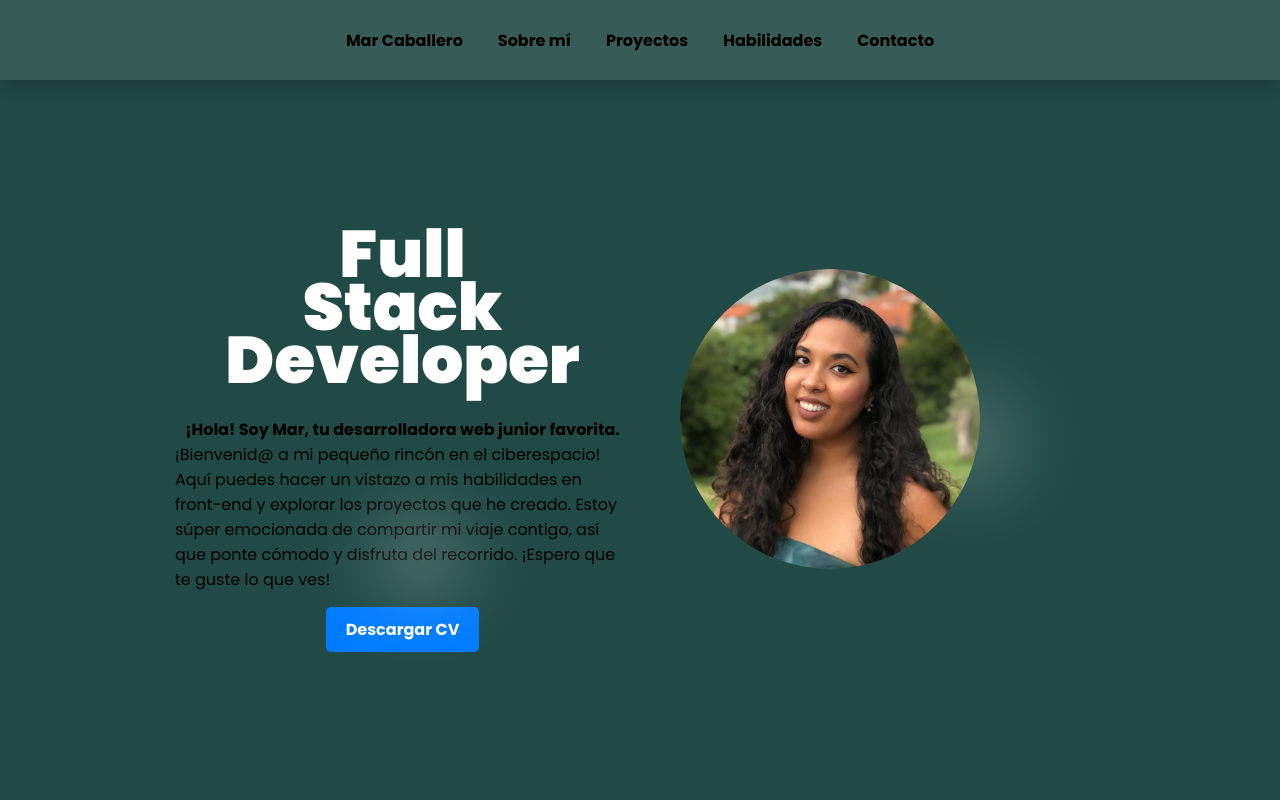
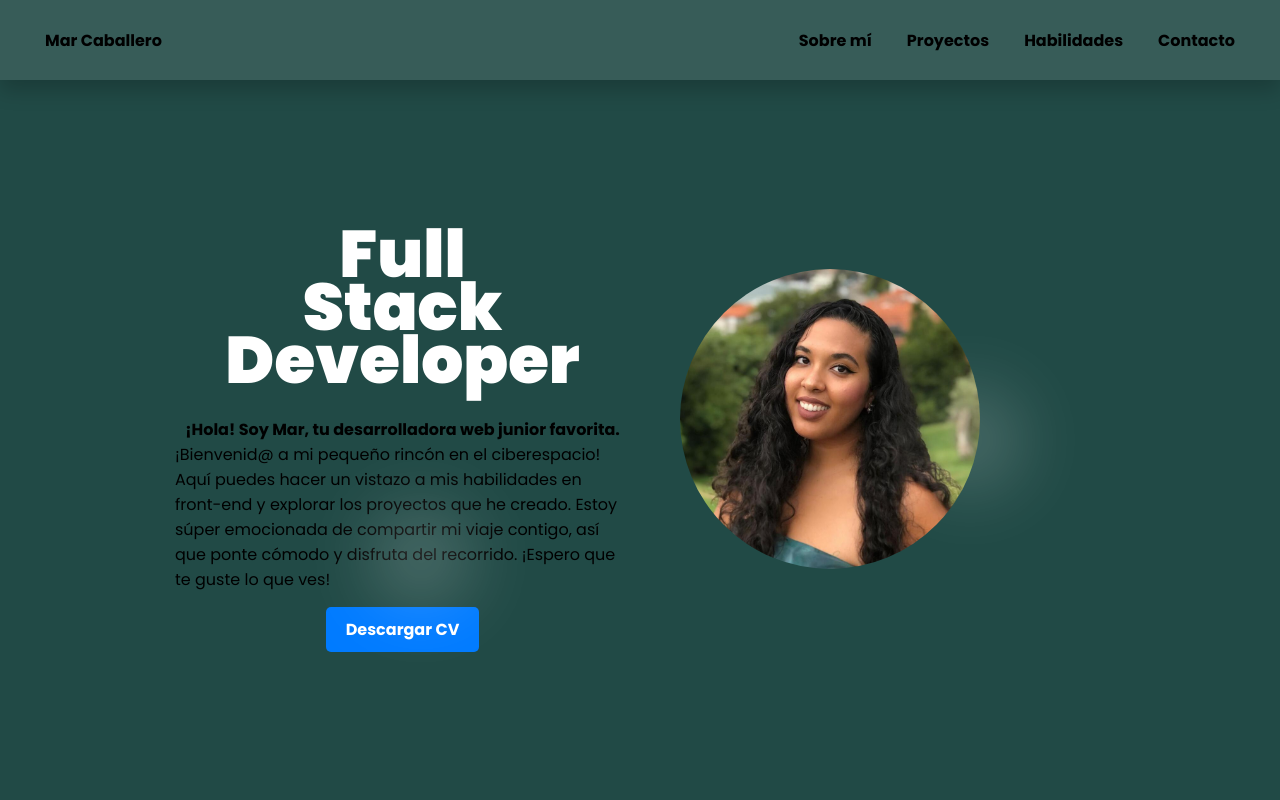
Before and after one commit to Mar-CM/PortfolioMar, a React (Vite) app: page / in a window 1280 px wide. Shown: the top 800 px of the page. Built offline with nearby package versions, Linux system fonts and the light colour scheme.

Commit message:
Add routes

```diff
--- a/src/components/AboutMe.jsx
+++ b/src/components/AboutMe.jsx
@@ -1,7 +1,7 @@
 function AboutMe() {
 	return (
 		<>
-			<section className="aboutMe">
+			<section id="aboutMe" className="aboutMe">
 				<h3 className="aboutMe_tittle">Sobre mí</h3>
 				<p className="aboutMe_text">
 					¡Hola mundo! 🌞 Soy Mar, una programadora Junior especializada en
--- a/src/components/App.jsx
+++ b/src/components/App.jsx
@@ -5,9 +5,23 @@ import Main from "./Main.jsx";
 import Contact from "./Contact.jsx";
 import Footer from "./Footer.jsx";
 
-import { Route, Routes } from "react-router-dom";
+import { Route, Routes, useLocation } from "react-router-dom";
+import { useState, useEffect } from "react";
 
 function App() {
+	const location = useLocation();
+
+	useEffect(() => {
+		if (location.hash) {
+			const section = document.querySelector(location.hash);
+			if (section) {
+				section.scrollIntoView({ behavior: "smooth" });
+			} else {
+				window.scrollTo({ top: 0, behavior: "smooth" });
+			}
+		}
+	}, [location]);
+
 	return (
 		<>
 			<Header />
--- a/src/components/Header.jsx
+++ b/src/components/Header.jsx
@@ -2,28 +2,34 @@ import AboutMe from "./AboutMe";
 import { Link } from "react-router-dom";
 
 function Header() {
+	const scrollToTop = () => {
+		window.scrollTo({ top: 0, behavior: "smooth" });
+	};
+
 	return (
 		<>
 			<header className="header">
 				<nav className="headerNav">
-					<ul className="headerNav_list">
+					<ul className="headerLogo">
 						<li>
-							<Link to="/" className="headerLogo headerNav_link">
+							<Link to="/" className="headerNav_link" onClick={scrollToTop}>
 								Mar Caballero
 							</Link>
 						</li>
+					</ul>
+					<ul className="headerNav_list">
 						<li>
-							<Link to="/aboutme" className="headerNav_link">
+							<Link to="/#aboutMe" className="headerNav_link">
 								Sobre mí
 							</Link>
 						</li>
 						<li>
-							<Link to="/project" className="headerNav_link">
+							<Link to="/#project" className="headerNav_link">
 								Proyectos
 							</Link>
 						</li>
 						<li>
-							<Link to="/skills" className="headerNav_link">
+							<Link to="/#skills" className="headerNav_link">
 								Habilidades
 							</Link>
 						</li>
--- a/src/components/Projects.jsx
+++ b/src/components/Projects.jsx
@@ -1,7 +1,7 @@
 function Projects() {
 	return (
 		<>
-			<section className="project">
+			<section id="project" className="project">
 				<h3 className="projectTitle">Proyectos</h3>
 			</section>
 		</>
--- a/src/components/Skills.jsx
+++ b/src/components/Skills.jsx
@@ -1,7 +1,7 @@
 function Skills() {
 	return (
 		<>
-			<section className="skills">
+			<section id="skills" className="skills">
 				<h2>Habilidades</h2>
 			</section>
 		</>
--- a/src/scss/styles/header.scss
+++ b/src/scss/styles/header.scss
@@ -4,16 +4,20 @@
   width: 100%;
   display: flex;
   align-items: center;
-  justify-content: space-around;
   height: 80px;
   background-color: rgba(255, 255, 255, 0.1);
-  // background-color: rgba(33, 74, 70, 0.4);
   z-index: 1000;
-  box-shadow: 0px 10px 20px rgba(0, 0, 0, 0.2);}
+  box-shadow: 0px 10px 20px rgba(0, 0, 0, 0.2);
+}
+
+.headerNav {
+  display: flex;
+  justify-content: space-between;
+  width: 100%;
+  padding: 0 45px;
+}
 
 .headerLogo {
-  margin-left: 25px;
-  // color: white;
   color: black;
 }
 
@@ -21,17 +25,13 @@
   display: flex;
   align-items: center;
   gap: 35px;
-  margin-right: 25px;
 }
 
 .headerNav_link {
-  // color: white;
   color: black;
   font-weight: 700;
 }
 
 .headerNav_link:hover {
-  // color: #214a46;
   color: white;
-
 }
```
